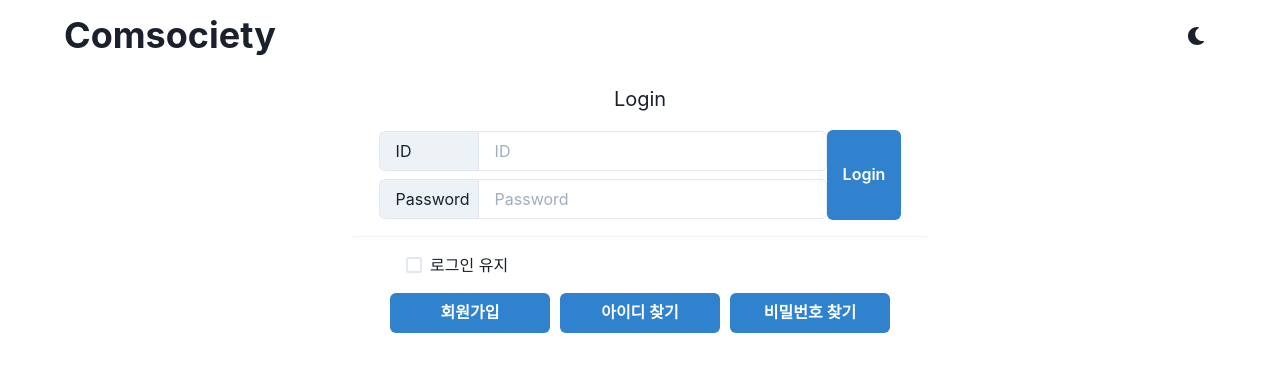
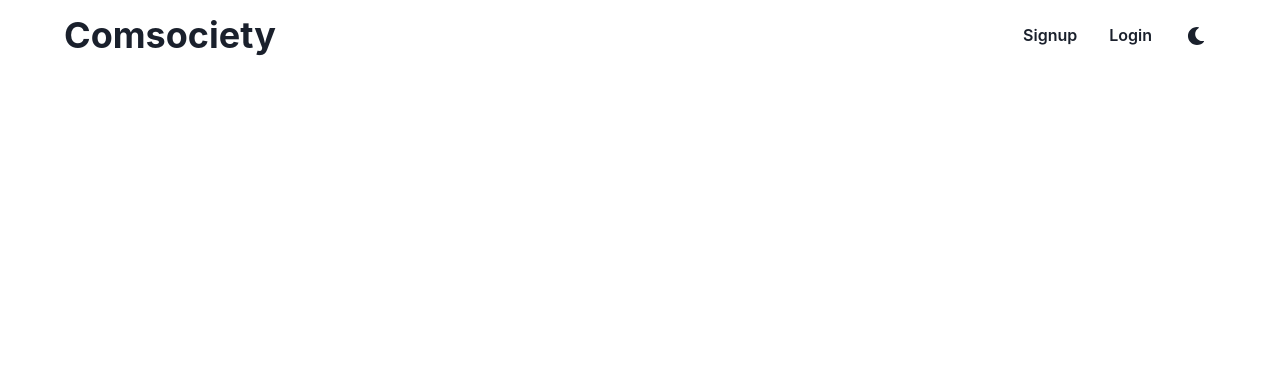
Before and after one commit to pers0n4/comsociety, a React (Create React App) app in the folder frontend/: page / in a window 1280 px wide. Shown: the top 372 px of the page. Built offline with nearby package versions, Linux system fonts and the light colour scheme.

Commit message:
feat: add router (#10)
Issue close #10

```diff
--- a/frontend/src/App.tsx
+++ b/frontend/src/App.tsx
@@ -1,9 +1,15 @@
 import React from 'react';
 
-import { ChakraProvider } from '@chakra-ui/react';
+import { ChakraProvider, Button, Link } from '@chakra-ui/react';
+import {
+  BrowserRouter as Router,
+  Switch,
+  Route,
+  Link as RouterLink,
+} from 'react-router-dom';
 
 import Login from './components/Login';
-import MyPage from './components/MyPage';
+// import MyPage from './components/MyPage';
 import Signup from './components/Signup';
 import Container from './components/layouts/Container';
 import Header from './components/layouts/Header';
@@ -11,12 +17,27 @@ import Header from './components/layouts/Header';
 const App: React.FC = () => {
   return (
     <ChakraProvider>
-      <Header />
-      <Container>
-        <Login />
-        {/* <MyPage /> */}
-        {/* <Signup /> */}
-      </Container>
+      <Router>
+        <Header>
+          <Link as={RouterLink} to="/signup">
+            <Button variant="ghost">Signup</Button>
+          </Link>
+          <Link as={RouterLink} to="/login">
+            <Button variant="ghost">Login</Button>
+          </Link>
+        </Header>
+
+        <Container>
+          <Switch>
+            <Route path="/signup">
+              <Signup />
+            </Route>
+            <Route path="/login">
+              <Login />
+            </Route>
+          </Switch>
+        </Container>
+      </Router>
     </ChakraProvider>
   );
 };
--- a/frontend/src/components/layouts/Header.tsx
+++ b/frontend/src/components/layouts/Header.tsx
@@ -31,7 +31,7 @@ const ToggleColorModeButton = () => {
   );
 };
 
-const HeaderContent = () => {
+const HeaderContent: React.FC = ({ children }) => {
   return (
     <>
       <Flex align="center" h="100%" justify="space-between" px="6" w="100%">
@@ -41,6 +41,7 @@ const HeaderContent = () => {
           </Link>
         </Flex>
         <Flex justify="flex-end">
+          {children}
           <ToggleColorModeButton />
         </Flex>
       </Flex>
@@ -48,7 +49,7 @@ const HeaderContent = () => {
   );
 };
 
-const Header: React.FC = () => {
+const Header: React.FC = ({ children }) => {
   const bg = useColorModeValue('white', 'gray.800');
   const ref = React.useRef<HTMLHeadingElement>(null);
   const [y, setY] = React.useState(0);
@@ -73,7 +74,7 @@ const Header: React.FC = () => {
       zIndex="3"
     >
       <chakra.div height="4.5rem" maxW="1200px" mx="auto">
-        <HeaderContent />
+        <HeaderContent>{children}</HeaderContent>
       </chakra.div>
     </chakra.header>
   );
```
